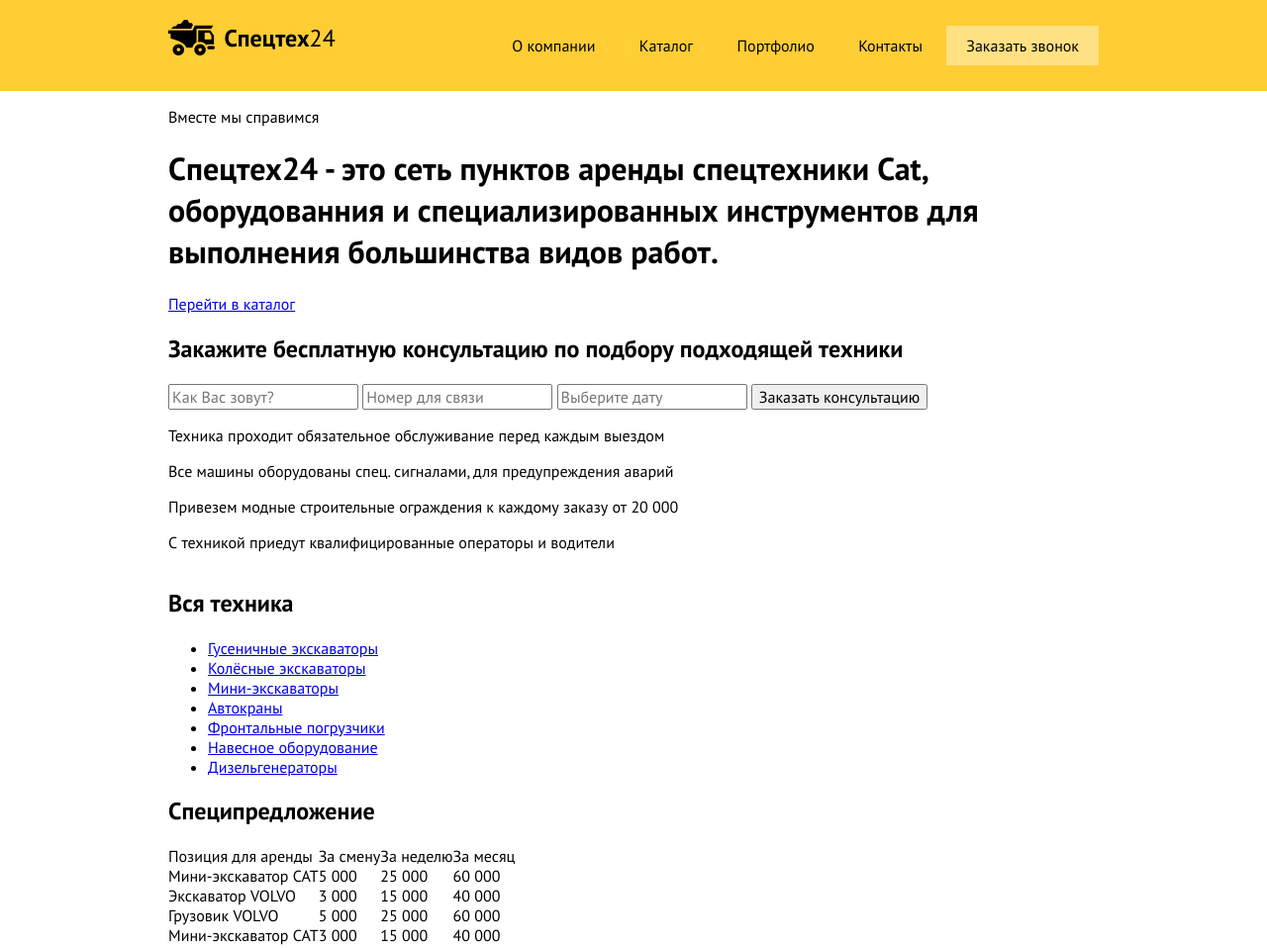
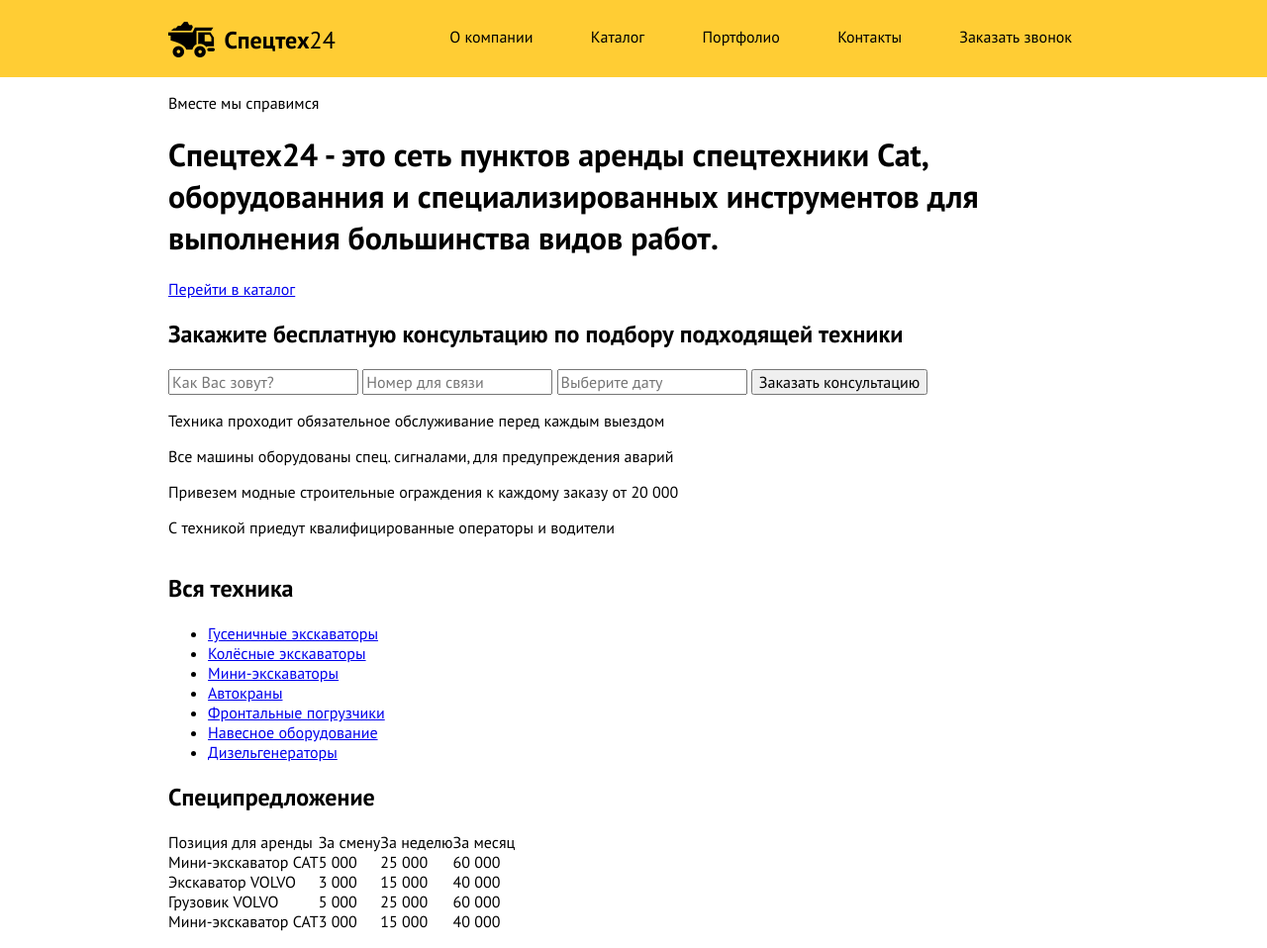
Before and after one commit to ivanzabrodin/Spezteh, a plain HTML site: page index.html in a window 1280 px wide. Shown: the top 958 px of the page at 99% size. Drawn offline with Linux system fonts and the light colour scheme.

Commit message:
fix header2

```diff
--- a/css/style.css
+++ b/css/style.css
@@ -1,10 +1,5 @@
 body {
 	font-family: PT Sans;
-}
-
-.page-header {
-	padding: 10px 0;
-	position: relative;
 }
 
 header {
@@ -31,13 +26,20 @@ header {
 header a {
 	text-decoration: none;
 	color: black;
-	padding-top: 10px;
+	line-height: 75px;
 }
 
 .logo img,
 .logo span {
 	display: inline-block;
-    vertical-align: middle;
+	vertical-align: middle;
+}
+
+.main-nav ul {
+	margin: 0;
+	-webkit-box-sizing: border-box;
+	-moz-box-sizing: border-box;
+	box-sizing: border-box;
 }
 
 .logo-img {
@@ -53,14 +55,16 @@ header li {
 }
 
 .main-nav li a {
-	padding: 10px 20px;
-    display: inline-block;
+	padding: 18px 27px;
+	-webkit-box-sizing: border-box;
+	-moz-box-sizing: border-box;
+	box-sizing: border-box;
 }
 
 .main-nav li a:hover {
-	background-color: #ffe184;
+	border: 2px solid #bc9d36;
 }
 
-.btn-consult {
+.btn .btn-consult {
 	background-color: #ffe184
 }
```
